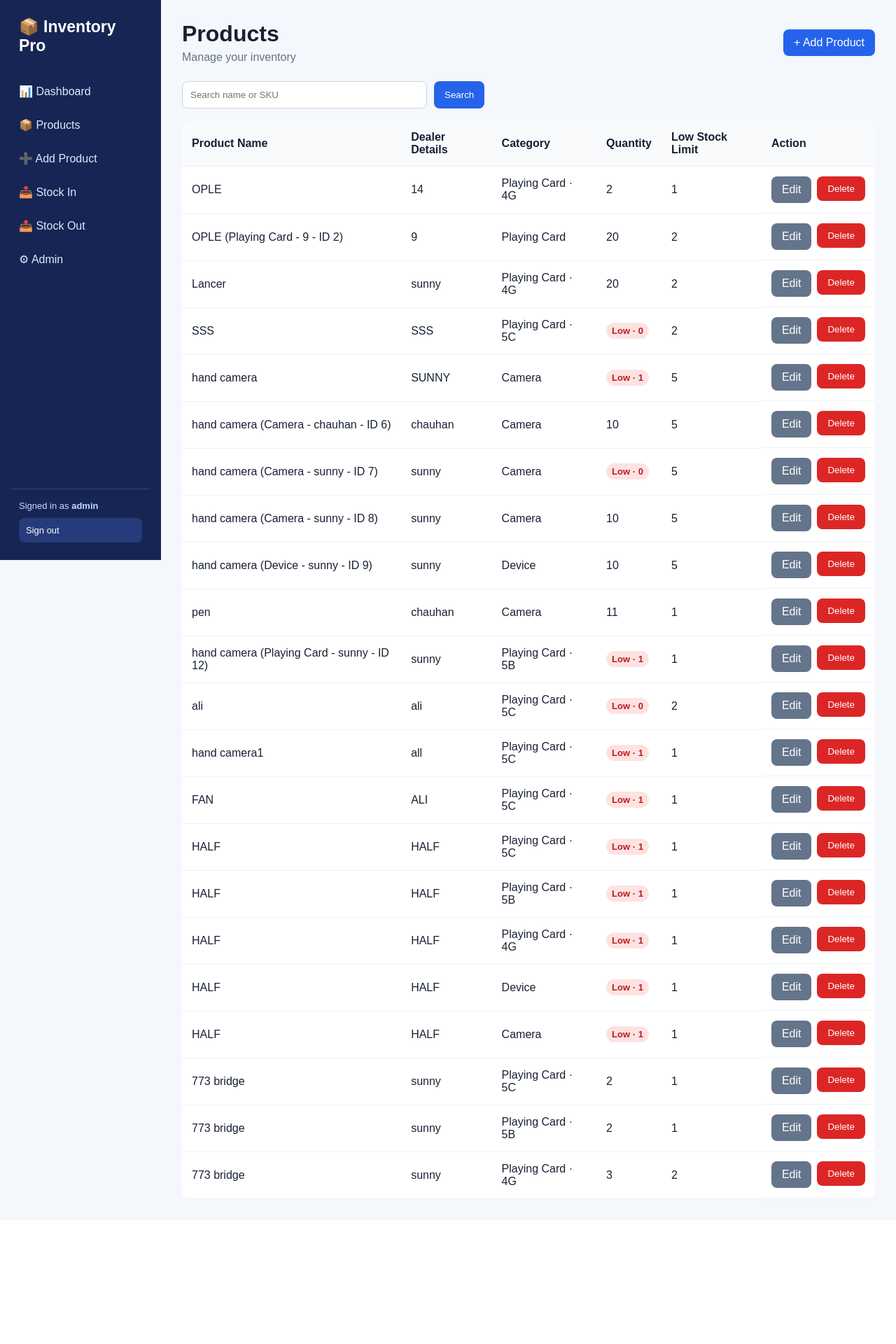
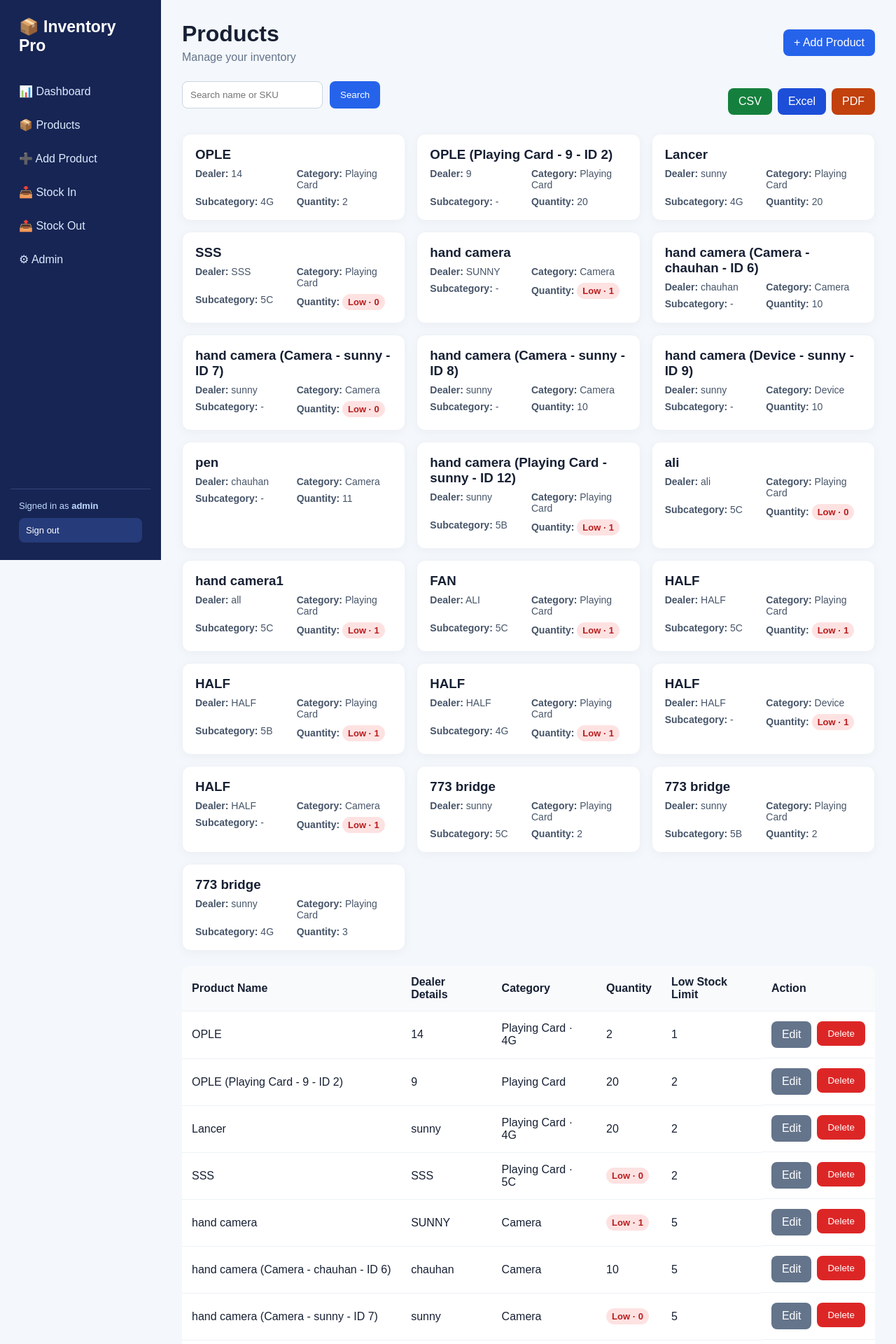
Before and after one commit to sudheers159/newinventory, a Django app: page /products/ in a window 1280 px wide. Shown: the top 1920 px of the page at 70% size. Before the commit the page ends 1713 px from the top, so only its background shows below. Run offline with Django 5.2, Linux system fonts and the light colour scheme; a user stored in the database is signed in; data comes from the database, SQL or seed files in the repository; both versions use the stored data as it was after the commit.

Commit message:
all changes

```diff
--- a/inventory/forms.py
+++ b/inventory/forms.py
@@ -63,7 +63,7 @@ class ProductForm(forms.ModelForm):
         cleaned_data = super().clean()
         category = cleaned_data.get("category")
         subcategory = cleaned_data.get("subcategory")
-        if category and category.name == "Playing Card":
+        if category and category.name in ("Playing Card", "Playing Cards"):
             if not subcategory:
                 self.add_error("subcategory", "Choose a subcategory for Playing Card.")
         else:
--- a/inventory/models.py
+++ b/inventory/models.py
@@ -5,7 +5,9 @@ class Category(models.Model):
     def __str__(self): return self.name
 
 class Product(models.Model):
-    name = models.CharField(max_length=150)
+    name = models.CharField(
+        max_length=150,
+    )
     sku = models.CharField(max_length=50)
     category = models.ForeignKey(Category, on_delete=models.SET_NULL, null=True, blank=True)
     subcategory = models.CharField(
@@ -18,6 +20,18 @@ class Product(models.Model):
     quantity = models.PositiveIntegerField(default=0)
     low_stock_limit = models.PositiveIntegerField(default=5)
     created_at = models.DateTimeField(auto_now_add=True)
+
+    class Meta:
+        constraints = [
+            models.UniqueConstraint(
+                fields=("name", "category", "subcategory"),
+                name="unique_product_name_category_subcategory",
+                violation_error_message=(
+                    "A product with this name already exists in this "
+                    "category and subcategory."
+                ),
+            )
+        ]
 
     def __str__(self): return f"{self.name} ({self.sku})"
     @property
--- a/inventory/views.py
+++ b/inventory/views.py
@@ -3,8 +3,109 @@ from django.contrib.auth.decorators import login_required
 from django.db.models import F, Sum
 from django.views.decorators.http import require_POST
 from django.shortcuts import get_object_or_404, redirect, render
+from django.http import HttpResponse
+from django.utils import timezone
+import csv
+import io
+
+from openpyxl import Workbook
+from reportlab.lib import colors
+from reportlab.lib.pagesizes import landscape, A4
+from reportlab.lib.styles import getSampleStyleSheet
+from reportlab.platypus import SimpleDocTemplate, Paragraph, Spacer, Table, TableStyle
+
 from .forms import ProductForm, StockTransactionForm
 from .models import Product, Category, StockTransaction
+
+
+def filtered_products(request):
+    q = request.GET.get("q", "").strip()
+    products = Product.objects.select_related("category").all()
+    if q:
+        products = products.filter(name__icontains=q) | products.filter(sku__icontains=q)
+    return products, q
+
+
+def product_export_rows(products):
+    return [
+        [
+            product.name,
+            product.sku,
+            product.category.name if product.category else "",
+            product.subcategory,
+            product.quantity,
+            product.low_stock_limit,
+        ]
+        for product in products
+    ]
+
+
+@login_required
+def export_products(request, file_type):
+    products, _ = filtered_products(request)
+    headers = [
+        "Product Name",
+        "Dealer Details",
+        "Category",
+        "Subcategory",
+        "Quantity",
+        "Low Stock Limit",
+    ]
+    rows = product_export_rows(products)
+    filename = f"products-{timezone.localdate().isoformat()}"
+
+    if file_type == "csv":
+        response = HttpResponse(content_type="text/csv")
+        response["Content-Disposition"] = f'attachment; filename="{filename}.csv"'
+        writer = csv.writer(response)
+        writer.writerow(headers)
+        writer.writerows(rows)
+        return response
+
+    if file_type == "excel":
+        workbook = Workbook()
+        sheet = workbook.active
+        sheet.title = "Products"
+        sheet.append(headers)
+        for row in rows:
+            sheet.append(row)
+        sheet.freeze_panes = "A2"
+        sheet.auto_filter.ref = sheet.dimensions
+        for column, width in enumerate([25, 20, 20, 15, 12, 16], start=1):
+            sheet.column_dimensions[chr(64 + column)].width = width
+        output = io.BytesIO()
+        workbook.save(output)
+        response = HttpResponse(
+            output.getvalue(),
+            content_type="application/vnd.openxmlformats-officedocument.spreadsheetml.sheet",
+        )
+        response["Content-Disposition"] = f'attachment; filename="{filename}.xlsx"'
+        return response
+
+    if file_type == "pdf":
+        output = io.BytesIO()
+        document = SimpleDocTemplate(output, pagesize=landscape(A4))
+        elements = [
+            Paragraph("Product Inventory", getSampleStyleSheet()["Title"]),
+            Spacer(1, 12),
+        ]
+        table = Table([headers] + rows, repeatRows=1)
+        table.setStyle(TableStyle([
+            ("BACKGROUND", (0, 0), (-1, 0), colors.HexColor("#1e3a8a")),
+            ("TEXTCOLOR", (0, 0), (-1, 0), colors.white),
+            ("GRID", (0, 0), (-1, -1), 0.5, colors.grey),
+            ("FONTNAME", (0, 0), (-1, 0), "Helvetica-Bold"),
+            ("FONTSIZE", (0, 0), (-1, -1), 8),
+            ("VALIGN", (0, 0), (-1, -1), "MIDDLE"),
+            ("ROWBACKGROUNDS", (0, 1), (-1, -1), [colors.white, colors.HexColor("#f1f5f9")]),
+        ]))
+        elements.append(table)
+        document.build(elements)
+        response = HttpResponse(output.getvalue(), content_type="application/pdf")
+        response["Content-Disposition"] = f'attachment; filename="{filename}.pdf"'
+        return response
+
+    return HttpResponse("Unsupported export type.", status=400)
 
 
 def product_form_context(title, p=None, form_data=None):
@@ -17,7 +118,8 @@ def product_form_context(title, p=None, form_data=None):
     except (TypeError, ValueError):
         selected_category = None
     is_playing_card = bool(
-        selected_category and selected_category.name == "Playing Card"
+        selected_category
+        and selected_category.name in ("Playing Card", "Playing Cards")
     )
     default_low_stock_limit = 2 if is_playing_card else 5
     form_values = {
@@ -69,10 +171,7 @@ def dashboard(request):
 
 @login_required
 def products(request):
-    q = request.GET.get("q","").strip()
-    qs = Product.objects.select_related("category").all()
-    if q:
-        qs = qs.filter(name__icontains=q) | qs.filter(sku__icontains=q)
+    qs, q = filtered_products(request)
     return render(request, "products.html", {"products": qs, "q": q})
 
 @login_required
--- a/inventory_project/urls.py
+++ b/inventory_project/urls.py
@@ -12,6 +12,7 @@ urlpatterns = [
     path("logout/", LogoutView.as_view(next_page="login"), name="logout"),
     path("", views.dashboard, name="dashboard"),
     path("products/", views.products, name="products"),
+    path("products/export/<str:file_type>/", views.export_products, name="export_products"),
     path("products/add/", views.add_product, name="add_product"),
     path("products/<int:pk>/edit/", views.edit_product, name="edit_product"),
     path("products/<int:pk>/delete/", views.delete_product, name="delete_product"),
--- a/requirements.txt
+++ b/requirements.txt
@@ -2,8 +2,10 @@ asgiref==3.12.1
 dj-database-url==3.1.2
 Django==5.2.17
 gunicorn==26.2.0
-pillow==12.3.0
+pillow==13.0.0
 psycopg2-binary==2.9.13
 sqlparse==0.6.0
 tzdata==2026.3
 whitenoise==6.12.0
+openpyxl==3.1.5
+reportlab==5.1.1
--- a/templates/product_form.html
+++ b/templates/product_form.html
@@ -20,7 +20,9 @@
   function updateCategoryFields(updateLimit) {
     const isPlayingCard =
       category.selectedIndex >= 0 &&
-      category.options[category.selectedIndex].dataset.categoryName === "Playing Card";
+      ["Playing Card", "Playing Cards"].includes(
+        category.options[category.selectedIndex].dataset.categoryName
+      );
     subcategoryField.hidden = !isPlayingCard;
     subcategory.required = isPlayingCard;
     if (!isPlayingCard) {
--- a/templates/products.html
+++ b/templates/products.html
@@ -1,8 +1,38 @@
 {% extends "base.html" %}{% block title %}Products{% endblock %}{% block content %}
-<style>.stock-low{display:inline-block;padding:4px 8px;border-radius:999px;background:#fee2e2;color:#b91c1c;font-size:13px;font-weight:700}</style>
+<style>
+.stock-low{display:inline-block;padding:4px 8px;border-radius:999px;background:#fee2e2;color:#b91c1c;font-size:13px;font-weight:700}
+.toolbar{display:flex;justify-content:space-between;align-items:center;gap:12px;margin-bottom:18px}.export-actions{display:flex;gap:8px}
+.btn.green{background:#15803d}.btn.orange{background:#c2410c}.btn.blue{background:#1d4ed8}
+.product-grid{display:grid;grid-template-columns:repeat(3,minmax(0,1fr));gap:16px;margin-bottom:22px}
+.product-grid-item{background:white;border-radius:12px;padding:18px;box-shadow:0 3px 15px #0000000a;border:1px solid #eef2f7}
+.product-grid-item h3{margin:0 0 8px}.product-meta{display:grid;grid-template-columns:1fr 1fr;gap:8px;color:#475569;font-size:14px}
+.table-wrap{overflow-x:auto}
+@media(max-width:900px){.product-grid{grid-template-columns:1fr 1fr}.toolbar{align-items:flex-start;flex-direction:column}}
+@media(max-width:600px){.product-grid{grid-template-columns:1fr}}
+</style>
 <div class="top"><div><h1>Products</h1><div class="muted">Manage your inventory</div></div><a class="btn" href="/products/add/">+ Add Product</a></div>
+<div class="toolbar">
 <form class="search"><input name="q" value="{{q}}" placeholder="Search name or SKU"><button class="btn">Search</button></form>
-<table><tr><th>Product Name</th><th>Dealer Details</th><th>Category</th><th>Quantity</th><th>Low Stock Limit</th><th>Action</th></tr>
+<div class="export-actions">
+<a class="btn green" href="{% url 'export_products' 'csv' %}{% if q %}?q={{q|urlencode}}{% endif %}">CSV</a>
+<a class="btn blue" href="{% url 'export_products' 'excel' %}{% if q %}?q={{q|urlencode}}{% endif %}">Excel</a>
+<a class="btn orange" href="{% url 'export_products' 'pdf' %}{% if q %}?q={{q|urlencode}}{% endif %}">PDF</a>
+</div>
+</div>
+<div class="product-grid">
+{% for p in products %}
+<article class="product-grid-item">
+<h3>{{p.name}}</h3>
+<div class="product-meta">
+<div><strong>Dealer:</strong> {{p.sku}}</div>
+<div><strong>Category:</strong> {{p.category|default:"-"}}</div>
+<div><strong>Subcategory:</strong> {{p.subcategory|default:"-"}}</div>
+<div><strong>Quantity:</strong> {% if p.is_low_stock %}<span class="stock-low">Low · {{p.quantity}}</span>{% else %}{{p.quantity}}{% endif %}</div>
+</div>
+</article>
+{% empty %}<div>No products found.</div>{% endfor %}
+</div>
+<div class="table-wrap"><table><tr><th>Product Name</th><th>Dealer Details</th><th>Category</th><th>Quantity</th><th>Low Stock Limit</th><th>Action</th></tr>
 {% for p in products %}<tr><td>{{p.name}}</td><td>{{p.sku}}</td><td>{{p.category|default:"-"}}{% if p.subcategory %} · {{p.subcategory}}{% endif %}</td><td>{% if p.is_low_stock %}<span class="stock-low" role="status">Low · {{p.quantity}}</span>{% else %}{{p.quantity}}{% endif %}</td><td>{{p.low_stock_limit}}</td>
 <td class="actions"><a class="btn gray" href="/products/{{p.id}}/edit/">Edit</a><form method="post" action="/products/{{p.id}}/delete/" onsubmit="return confirm('Delete this product?')">{% csrf_token %}<button class="btn red" type="submit">Delete</button></form></td></tr>
-{% empty %}<tr><td colspan="6">No products found.</td></tr>{% endfor %}</table>{% endblock %}
+{% empty %}<tr><td colspan="6">No products found.</td></tr>{% endfor %}</table></div>{% endblock %}
```
Also changed, not shown: inventory/models copy.py (added, +49 -0 lines), inventory/tests.py (+133 -2 lines), db.sqlite3, inventory/migrations/0007_product_global_name_uniqueness.py (added), inventory/migrations/0008_product_composite_name_uniqueness.py (added), inventory/migrations/0009_restore_4g_subcategory.py (added).
